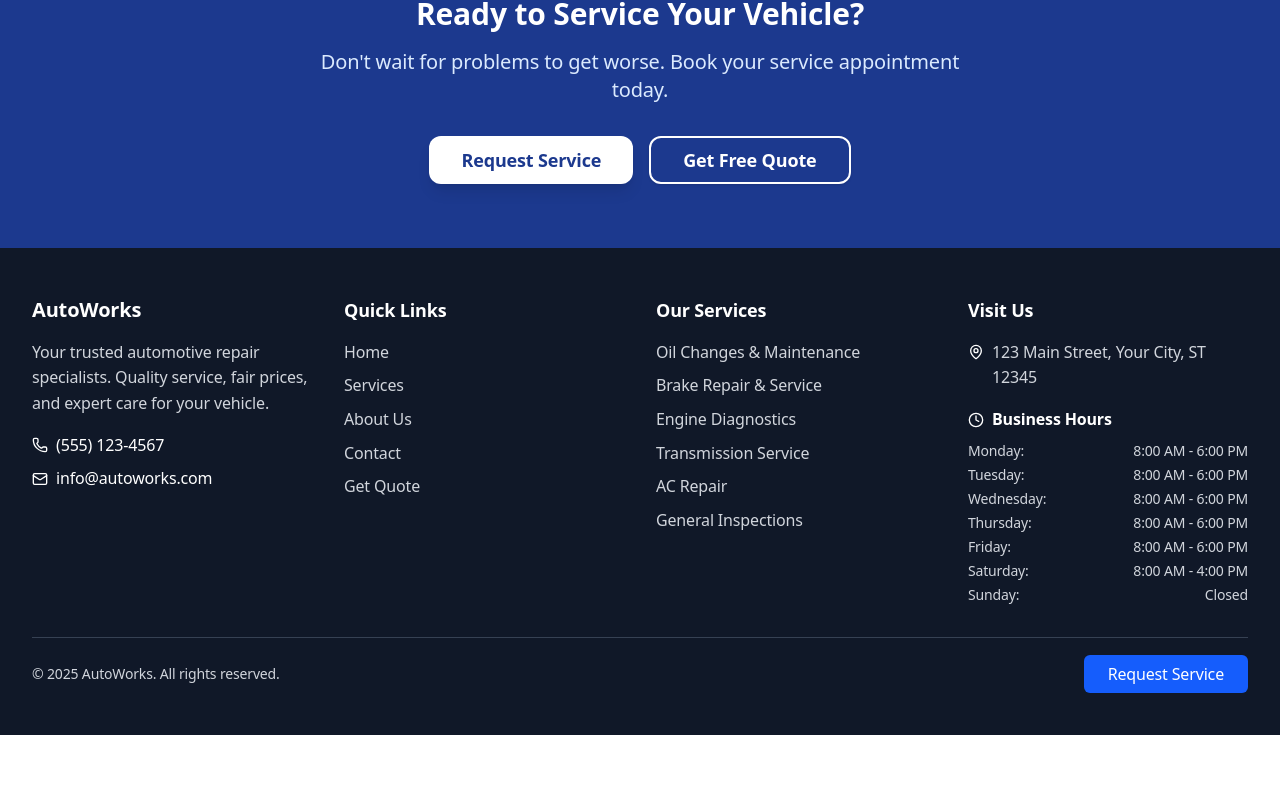
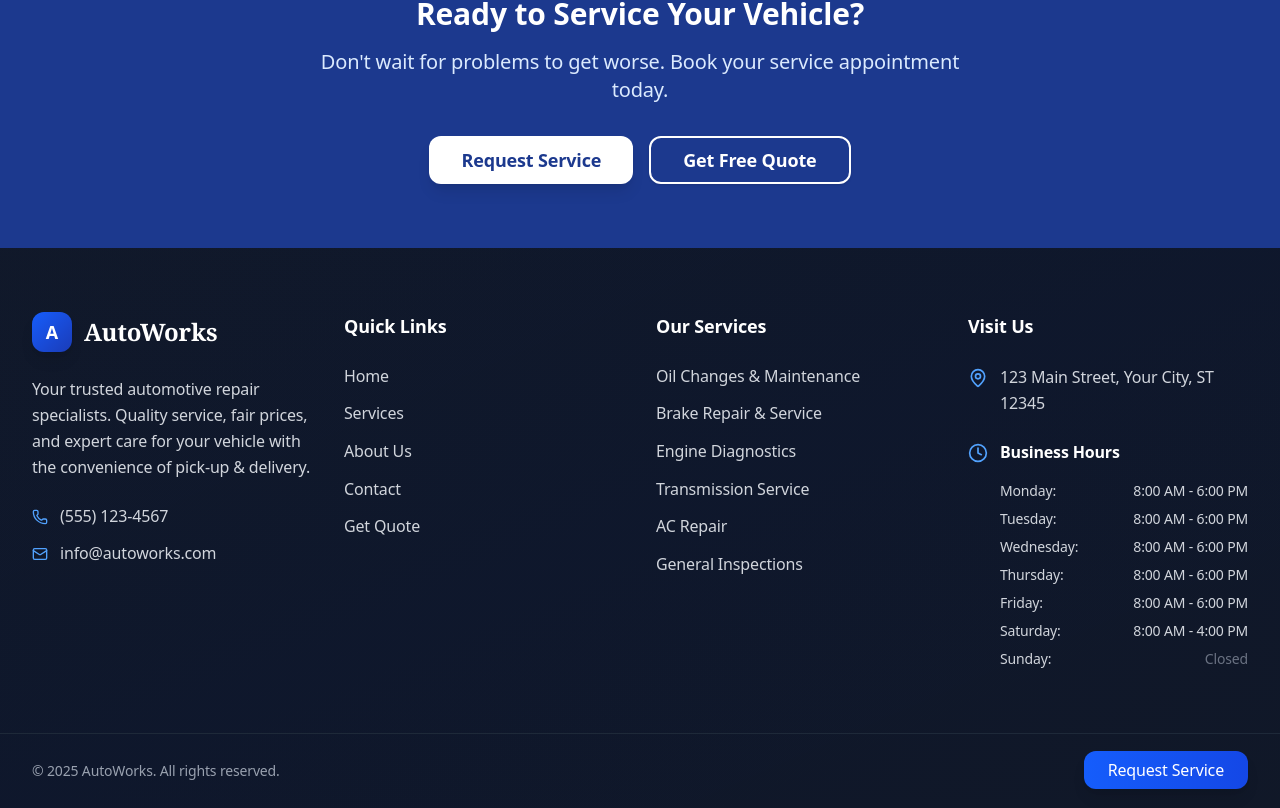
Before and after one commit to theahmadm3/autoworks, a Next.js app: page /services in a window 1280 px wide. Shown: the part 1714-2522 px from the top of the page. Before the commit the page ends 2449 px from the top, so only its background shows below. Built offline with nearby package versions, Linux system fonts and the light colour scheme; no server answers.

Commit message:
Complete design elevation - testimonials, FAQ, CTA and footer enhancements
Co-authored-by: theahmadm3 <71970775+theahmadm3@users.noreply.github.com>

```diff
--- a/src/components/FAQSection.tsx
+++ b/src/components/FAQSection.tsx
@@ -1,7 +1,7 @@
 'use client';
 
 import { useState } from 'react';
-import { ChevronDown } from 'lucide-react';
+import { ChevronDown, HelpCircle } from 'lucide-react';
 import { Card, CardContent } from '@/components/ui/Card';
 import { FAQ } from '@/types';
 
@@ -17,18 +17,31 @@ function FAQItem({ faq }: FAQItemProps) {
   const [isOpen, setIsOpen] = useState(false);
 
   return (
-    <Card className="hover:shadow-md transition-shadow">
+    <Card variant="elevated" className="group overflow-hidden">
       <CardContent className="p-0">
         <button
-          className="w-full px-6 py-4 text-left flex items-center justify-between hover:bg-gray-50"
+          className="w-full px-8 py-6 text-left flex items-center justify-between hover:bg-gradient-to-r hover:from-blue-50 hover:to-transparent transition-all duration-300"
           onClick={() => setIsOpen(!isOpen)}
         >
-          <h3 className="text-lg font-semibold pr-4">{faq.question}</h3>
-          <ChevronDown className={`h-5 w-5 text-gray-500 transition-transform ${isOpen ? 'rotate-180' : ''}`} />
+          <div className="flex items-center flex-1">
+            <div className="w-10 h-10 bg-gradient-to-br from-blue-500 to-blue-600 rounded-full flex items-center justify-center mr-4 group-hover:scale-110 transition-transform duration-300">
+              <HelpCircle className="h-5 w-5 text-white" />
+            </div>
+            <h3 className="text-lg font-semibold pr-4 text-gray-900 group-hover:text-blue-600 transition-colors">
+              {faq.question}
+            </h3>
+          </div>
+          <ChevronDown
+            className={`h-6 w-6 text-gray-500 group-hover:text-blue-600 transition-all duration-300 ${
+              isOpen ? 'rotate-180' : ''
+            }`}
+          />
         </button>
         {isOpen && (
-          <div className="px-6 pb-4">
-            <p className="text-gray-600 leading-relaxed">{faq.answer}</p>
+          <div className="px-8 pb-6 ml-14">
+            <div className="bg-gray-50 rounded-xl p-6 border-l-4 border-blue-500">
+              <p className="text-gray-700 leading-relaxed">{faq.answer}</p>
+            </div>
           </div>
         )}
       </CardContent>
@@ -38,12 +51,23 @@ function FAQItem({ faq }: FAQItemProps) {
 
 export function FAQSection({ faqs }: FAQSectionProps) {
   return (
-    <section className="py-20 bg-gray-50">
-      <div className="max-w-4xl mx-auto px-4 sm:px-6 lg:px-8">
-        <div className="text-center mb-16">
-          <h2 className="text-4xl font-bold mb-4">Frequently Asked Questions</h2>
-          <p className="text-xl text-gray-600">
-            Everything you need to know about our service
+    <section className="py-24 bg-gradient-to-b from-gray-50 to-white relative overflow-hidden">
+      {/* Background decoration */}
+      <div className="absolute inset-0 opacity-5">
+        <div className="absolute top-0 right-0 w-full h-full bg-gradient-to-bl from-blue-100 to-transparent"></div>
+      </div>
+
+      <div className="max-w-4xl mx-auto px-4 sm:px-6 lg:px-8 relative">
+        <div className="text-center mb-20">
+          <div className="inline-block px-4 py-2 bg-blue-100 text-blue-700 rounded-full text-sm font-medium mb-6">
+            Got Questions?
+          </div>
+          <h2 className="font-display text-4xl md:text-5xl font-bold mb-6 text-gray-900">
+            Frequently Asked Questions
+          </h2>
+          <p className="text-xl text-gray-600 max-w-2xl mx-auto leading-relaxed">
+            Everything you need to know about our service. Can&apos;t find what you&apos;re looking for?
+            <span className="text-blue-600 font-medium"> Contact us directly</span>.
           </p>
         </div>
 
@@ -52,6 +76,26 @@ export function FAQSection({ faqs }: FAQSectionProps) {
             <FAQItem key={faq.id} faq={faq} />
           ))}
         </div>
+
+        {/* Contact CTA */}
+        <div className="mt-16 text-center">
+          <div className="bg-gradient-to-r from-blue-600 to-blue-700 rounded-2xl p-8 text-white">
+            <h3 className="font-display text-2xl font-bold mb-4">
+              Still have questions?
+            </h3>
+            <p className="text-blue-100 mb-6 text-lg">
+              Our friendly team is here to help you with any questions about our services.
+            </p>
+            <div className="flex flex-col sm:flex-row gap-4 justify-center">
+              <a href="/contact" className="inline-flex items-center justify-center px-6 py-3 bg-white text-blue-600 rounded-xl font-medium hover:bg-gray-100 transition-colors">
+                Contact Us
+              </a>
+              <a href="tel:(555) 123-4567" className="inline-flex items-center justify-center px-6 py-3 border-2 border-white text-white rounded-xl font-medium hover:bg-white hover:text-blue-600 transition-colors">
+                Call Now: (555) 123-4567
+              </a>
+            </div>
+          </div>
+        </div>
       </div>
     </section>
   );
--- a/src/components/layout/Footer.tsx
+++ b/src/components/layout/Footer.tsx
@@ -1,96 +1,105 @@
 import Link from 'next/link';
-import { Phone, MapPin, Mail, Clock } from 'lucide-react';
+import { MapPin, Phone, Mail, Clock } from 'lucide-react';
 import { BUSINESS_INFO } from '@/lib/constants';
 
 const Footer = () => {
   const currentYear = new Date().getFullYear();
 
   return (
-    <footer className="bg-gray-900 text-white">
-      <div className="max-w-7xl mx-auto px-4 sm:px-6 lg:px-8 py-12">
+    <footer className="bg-gradient-to-br from-gray-900 via-slate-900 to-gray-900 text-white relative overflow-hidden">
+      {/* Background decoration */}
+      <div className="absolute inset-0 opacity-5">
+        <div className="absolute top-0 left-0 w-full h-full bg-gradient-to-br from-blue-600/20 to-transparent"></div>
+      </div>
+
+      <div className="relative">
+        {/* Main footer content */}
+        <div className="max-w-7xl mx-auto px-4 sm:px-6 lg:px-8 py-16">
           <div className="grid grid-cols-1 md:grid-cols-2 lg:grid-cols-4 gap-8">
-          {/* Company Info */}
-          <div>
-            <h3 className="text-xl font-bold mb-4">{BUSINESS_INFO.name}</h3>
-            <p className="text-gray-300 mb-4">
-              Your trusted automotive repair specialists. Quality service, fair prices, and expert care for your vehicle.
+            {/* Company info */}
+            <div className="lg:col-span-1">
+              <div className="flex items-center space-x-3 mb-6">
+                <div className="w-10 h-10 bg-gradient-to-br from-blue-600 to-blue-800 rounded-xl flex items-center justify-center shadow-lg">
+                  <span className="text-white font-bold text-lg">A</span>
+                </div>
+                <h3 className="font-display text-2xl font-bold">{BUSINESS_INFO.name}</h3>
+              </div>
+              <p className="text-gray-300 mb-6 leading-relaxed">
+                Your trusted automotive repair specialists. Quality service, fair prices, and expert care for your vehicle with the convenience of pick-up & delivery.
               </p>
-            <div className="space-y-2">
-              <div className="flex items-center">
-                <Phone className="h-4 w-4 mr-2" />
-                <span>{BUSINESS_INFO.phone}</span>
+              <div className="space-y-3">
+                <div className="flex items-center group">
+                  <Phone className="h-4 w-4 mr-3 text-blue-400 group-hover:text-white transition-colors" />
+                  <span className="text-gray-300 group-hover:text-white transition-colors font-medium">{BUSINESS_INFO.phone}</span>
                 </div>
-              <div className="flex items-center">
-                <Mail className="h-4 w-4 mr-2" />
-                <span>{BUSINESS_INFO.email}</span>
+                <div className="flex items-center group">
+                  <Mail className="h-4 w-4 mr-3 text-blue-400 group-hover:text-white transition-colors" />
+                  <span className="text-gray-300 group-hover:text-white transition-colors font-medium">{BUSINESS_INFO.email}</span>
                 </div>
               </div>
             </div>
 
             {/* Quick Links */}
             <div>
-            <h3 className="text-lg font-semibold mb-4">Quick Links</h3>
-            <ul className="space-y-2">
-              <li>
-                <Link href="/" className="text-gray-300 hover:text-white transition-colors">
-                  Home
+              <h3 className="text-lg font-semibold mb-6 text-white">Quick Links</h3>
+              <ul className="space-y-3">
+                {[
+                  { name: 'Home', href: '/' },
+                  { name: 'Services', href: '/services' },
+                  { name: 'About Us', href: '/about' },
+                  { name: 'Contact', href: '/contact' },
+                  { name: 'Get Quote', href: '/contact' }
+                ].map((link) => (
+                  <li key={link.name}>
+                    <Link
+                      href={link.href}
+                      className="text-gray-300 hover:text-blue-400 transition-colors duration-300 font-medium hover:translate-x-1 transform inline-block"
+                    >
+                      {link.name}
                     </Link>
                   </li>
-              <li>
-                <Link href="/services" className="text-gray-300 hover:text-white transition-colors">
-                  Services
-                </Link>
-              </li>
-              <li>
-                <Link href="/about" className="text-gray-300 hover:text-white transition-colors">
-                  About Us
-                </Link>
-              </li>
-              <li>
-                <Link href="/contact" className="text-gray-300 hover:text-white transition-colors">
-                  Contact
-                </Link>
-              </li>
-              <li>
-                <Link href="/contact" className="text-gray-300 hover:text-white transition-colors">
-                  Get Quote
-                </Link>
-              </li>
+                ))}
               </ul>
             </div>
 
             {/* Services */}
             <div>
-            <h3 className="text-lg font-semibold mb-4">Our Services</h3>
-            <ul className="space-y-2 text-gray-300">
-              <li>Oil Changes & Maintenance</li>
-              <li>Brake Repair & Service</li>
-              <li>Engine Diagnostics</li>
-              <li>Transmission Service</li>
-              <li>AC Repair</li>
-              <li>General Inspections</li>
+              <h3 className="text-lg font-semibold mb-6 text-white">Our Services</h3>
+              <ul className="space-y-3 text-gray-300">
+                {[
+                  'Oil Changes & Maintenance',
+                  'Brake Repair & Service',
+                  'Engine Diagnostics',
+                  'Transmission Service',
+                  'AC Repair',
+                  'General Inspections'
+                ].map((service) => (
+                  <li key={service} className="hover:text-blue-400 transition-colors duration-300 cursor-pointer">
+                    {service}
+                  </li>
+                ))}
               </ul>
             </div>
 
             {/* Contact & Hours */}
             <div>
-            <h3 className="text-lg font-semibold mb-4">Visit Us</h3>
-            <div className="space-y-4">
+              <h3 className="text-lg font-semibold mb-6 text-white">Visit Us</h3>
+              <div className="space-y-6">
                 <div className="flex items-start">
-                <MapPin className="h-4 w-4 mr-2 mt-1 flex-shrink-0" />
-                <span className="text-gray-300">{BUSINESS_INFO.address}</span>
+                  <MapPin className="h-5 w-5 mr-3 mt-1 flex-shrink-0 text-blue-400" />
+                  <span className="text-gray-300 font-medium leading-relaxed">{BUSINESS_INFO.address}</span>
                 </div>
 
                 <div>
-                <div className="flex items-center mb-2">
-                  <Clock className="h-4 w-4 mr-2" />
-                  <span className="font-semibold">Business Hours</span>
+                  <div className="flex items-center mb-4">
+                    <Clock className="h-5 w-5 mr-3 text-blue-400" />
+                    <span className="font-semibold text-white">Business Hours</span>
                   </div>
-                <div className="text-sm text-gray-300 space-y-1">
+                  <div className="ml-8 text-sm text-gray-300 space-y-2">
                     {Object.entries(BUSINESS_INFO.hours).map(([day, hours]) => (
                       <div key={day} className="flex justify-between">
-                      <span>{day}:</span>
-                      <span>{hours}</span>
+                        <span className="font-medium">{day}:</span>
+                        <span className={hours === 'Closed' ? 'text-gray-500' : 'text-gray-300'}>{hours}</span>
                       </div>
                     ))}
                   </div>
@@ -98,16 +107,24 @@ const Footer = () => {
               </div>
             </div>
           </div>
+        </div>
 
         {/* Bottom bar */}
-        <div className="border-t border-gray-700 mt-8 pt-6 flex flex-col sm:flex-row justify-between items-center">
-          <p className="text-gray-300 text-sm">
+        <div className="border-t border-gray-800">
+          <div className="max-w-7xl mx-auto px-4 sm:px-6 lg:px-8 py-6">
+            <div className="flex flex-col sm:flex-row justify-between items-center">
+              <p className="text-gray-400 text-sm">
                 © {currentYear} {BUSINESS_INFO.name}. All rights reserved.
               </p>
               <div className="mt-4 sm:mt-0">
-            <Link href="/contact" className="bg-blue-600 hover:bg-blue-700 text-white px-6 py-2 rounded-md transition-colors">
+                <Link
+                  href="/contact"
+                  className="bg-gradient-to-r from-blue-600 to-blue-700 hover:from-blue-700 hover:to-blue-800 text-white px-6 py-2 rounded-xl transition-all duration-300 font-medium shadow-lg hover:shadow-xl transform hover:-translate-y-0.5"
+                >
                   Request Service
                 </Link>
+              </div>
+            </div>
           </div>
         </div>
       </div>
```
Also changed, not shown: src/app/page.tsx (+135 -32 lines). Lines whose indentation alone changed are shown as unchanged.
